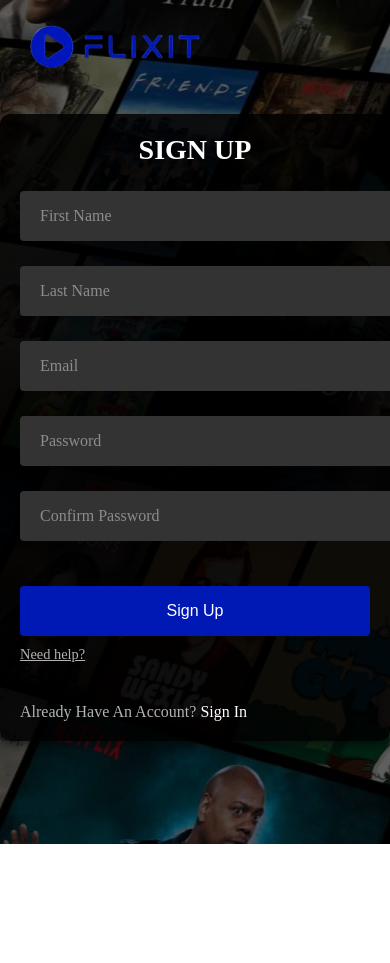
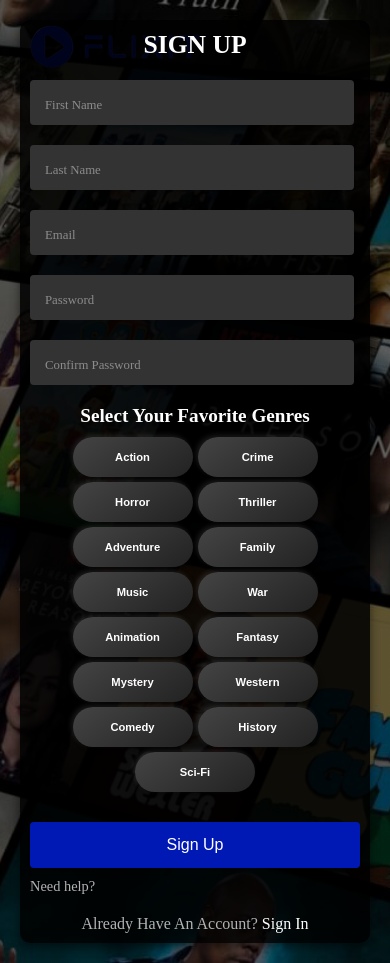
Before and after one commit to bigsausage552/Assignment-6, a React (Vite) app: page /signup in a window 390 px wide. Before the commit the page ends 844 px from the top, so only its background shows below. Built offline with nearby package versions, Linux system fonts and the light colour scheme.

Commit message:
updated genres

```diff
--- a/src/App.jsx
+++ b/src/App.jsx
@@ -1,4 +1,5 @@
 import { BrowserRouter as Router, Routes, Route } from "react-router-dom";
+import { StoreProvider } from "./context/Context.jsx";
 import "./App.css";
 import HomeView from "./views/HomeView.jsx";
 import SignInView from "./views/SignInView.jsx";
@@ -10,6 +11,7 @@ import DetailView from "./views/DetailView.jsx";
 
 function App() {
   return (
+    <StoreProvider>
       <Router>
         <Routes>
           <Route path="/" element={<HomeView />} />
@@ -21,6 +23,7 @@ function App() {
           </Route>
         </Routes>
       </Router>
+    </StoreProvider>
   );
 }
 
--- a/src/components/Genres.jsx
+++ b/src/components/Genres.jsx
@@ -12,7 +12,11 @@ function Genres({ genres }) {
           const isActive = location.pathname === `/movies/genre/${genre.id}`;
 
           return (
-            <button key={genre.id} className={`genre-button ${isActive ? "active-genre" : ""}`}><Link to={`/movies/genre/${genre.id}`} className="genre-link">{genre.genre}</Link></button>
+            <button key={genre.id} className={`genre-button ${isActive ? "active-genre" : ""}`}>
+              <Link to={`/movies/genre/${genre.id}`} className="genre-link">
+                {genre.name}
+              </Link>
+            </button>
           );
         })}
       </div>
--- /dev/null
+++ b/src/context/Context.jsx
@@ -0,0 +1,22 @@
+import { createContext, useState, useContext } from "react";
+import { Map } from 'immutable';
+
+const StoreContext = createContext();
+
+export const StoreProvider = ({ children }) => {
+  const [email, setEmail] = useState("");
+  const [pass, setPass] = useState("");
+  const [firstName, setFirstName] = useState("");
+  const [lastName, setLastName] = useState("");
+  const [genres, setGenres] = useState([]);
+
+  return (
+    <StoreContext.Provider value={{ email, setEmail, pass, setPass, genres, setGenres, firstName, setFirstName, lastName, setLastName }}>
+      {children}
+    </StoreContext.Provider>
+  );
+}
+
+export const useStoreContext = () => {
+  return useContext(StoreContext);
+}
--- a/src/views/MoviesView.jsx
+++ b/src/views/MoviesView.jsx
@@ -2,21 +2,13 @@ import { Outlet } from "react-router-dom";
 import Genres from "../components/Genres";
 import Header from "../components/Header.jsx";
 import Footer from "../components/Footer.jsx";
+import { useStoreContext } from "../context/Context.jsx";
 import './MoviesView.css';
 
 function MoviesView() {
-  const genres = [
-    { genre: "Action", id: 28 },
-    { genre: "Adventure", id: 12 },
-    { genre: "Comedy", id: 35 },
-    { genre: "Crime", id: 80 },
-    { genre: "Western", id: 37 },
-    { genre: "Family", id: 10751 },
-    { genre: "Science Fiction", id: 878 },
-    { genre: "Thriller", id: 53 },
-    { genre: "Fantasy", id: 14 },
-    { genre: "Animation", id: 16 },
-  ];
+  const { genres } = useStoreContext();
+
+  console.log(genres);
 
   return (
     <div>
--- a/src/views/SignUpView.css
+++ b/src/views/SignUpView.css
@@ -6,55 +6,55 @@
   padding: 20px 20px;
 }
 
-
 .sign-up-page {
-  height: 100vh;
+  min-height: 100vh;
   background-image: linear-gradient(to bottom, rgba(0, 0, 0, 0.5), rgba(0, 0, 0, 0.5)), url(/src/imgs/background.jpg);
-  background-image: opacity;
-  background-position: center;
+  background-position: bottom center;
   background-repeat: no-repeat;
   background-size: cover;
   display: flex;
   justify-content: center;
-  align-items: center;
+  align-items: flex-start;
+  padding: 20px;
+  position: relative;
 }
 
 .sign-up {
-  width: 90%;
-  margin-top: 10px;
-  max-width: 430px;
-  padding: 30px;
+  width: 95%;
+  max-width: 400px;
+  padding: 20px;
   border-radius: 10px;
   background: rgba(0, 0, 0, 0.85);
   box-shadow: 0 4px 10px rgba(0, 0, 0, 0.5);
+  z-index: 2;
 }
 
 .sign-up h2 {
   color: #fff;
-  font-size: 2rem;
-  margin-bottom: 20px;
+  font-size: 1.8rem;
+  margin-bottom: 15px;
   text-align: center;
 }
 
 .sign-up form {
-  margin: 25px 0 40px;
+  margin: 20px 0;
 }
 
 form .info {
   position: relative;
-  margin-bottom: 25px;
+  margin-bottom: 15px;
 }
 
 .info input {
-  width: 100%;
+  width: 92%;
   max-width: 390px;
-  height: 50px;
+  height: 45px;
   background: #333;
   border: none;
   border-radius: 4px;
   color: #fff;
-  font-size: 1rem;
-  padding: 0px 20px;
+  font-size: 0.95rem;
+  padding: 0px 15px;
   transition: all 0.2s ease, transform 0.2s ease;
 }
 
@@ -65,17 +65,17 @@ form .info {
 }
 
 .info input:is(:focus, :valid) {
-  padding: 16px 20px 0;
+  padding: 14px 15px 0;
 }
 
 .info label {
   position: absolute;
-  left: 20px;
+  left: 15px;
   top: 50%;
   color: #8c8c8c;
   pointer-events: none;
   transform: translateY(-50%);
-  font-size: 1rem;
+  font-size: 0.9rem;
   transition: transform 0.2s ease, font-size 0.2s ease;
 }
 
@@ -86,13 +86,13 @@ form .info {
 
 form .sign-up-btn {
   width: 100%;
-  padding: 16px 0;
+  padding: 14px 0;
   font-size: 1rem;
   border: none;
   color: #fff;
   font-weight: 500;
   border-radius: 4px;
-  margin: 20px 0 10px;
+  margin: 15px 0 10px;
   background: rgb(0, 25, 181);
   cursor: pointer;
   transition: background-color 0.2s ease, transform 0.2s ease;
@@ -100,7 +100,7 @@ form .sign-up-btn {
 
 form .sign-up-btn:hover {
   background: rgb(0, 16, 122);
-  transform: scale(1.05);
+  transform: scale(1.03);
 }
 
 form .help {
@@ -109,21 +109,18 @@ form .help {
   align-items: center;
 }
 
-form .remember {
-  display: flex;
-  align-items: center;
+form .help a {
+  font-size: 0.9rem;
+  color: #b3b3b3;
+  text-decoration: none;
 }
 
-form .remember input {
-  margin-right: 5px;
-  accent-color: #b3b3b3;
+form .help a:hover {
+  text-decoration: underline;
 }
 
-form .help :where(label, a) {
-  font-size: 0.9rem;
-}
-
-.sign-up :where(label, p, a) {
+.sign-up p {
+  text-align: center;
   color: #b3b3b3;
 }
 
@@ -137,27 +134,105 @@ form .help :where(label, a) {
   text-decoration: underline;
 }
 
+.genre-select-container {
+  margin: 15px 0;
+  text-align: center;
+}
+
+.genre-select-container h3 {
+  color: #fff;
+  font-size: 1.3rem;
+  margin-bottom: 10px;
+}
+
+.genres-grid {
+  display: flex;
+  flex-wrap: wrap;
+  gap: 10px;
+  justify-content: center;
+  align-items: center;
+}
+
+.genre-select-button {
+  width: 120px;
+  height: 40px;
+  display: flex;
+  justify-content: center;
+  align-items: center;
+  font-size: 0.9rem;
+  font-weight: bold;
+  border: none;
+  border-radius: 20px;
+  background: linear-gradient(145deg, #444, #222);
+  color: #fff;
+  cursor: pointer;
+  box-shadow: 2px 2px 5px rgba(0, 0, 0, 0.4), -2px -2px 5px rgba(255, 255, 255, 0.1);
+  transition: background 0.3s, transform 0.2s, box-shadow 0.3s;
+}
+
+.genre-select-button:hover {
+  background: linear-gradient(145deg, #555, #333);
+  box-shadow: 3px 3px 7px rgba(0, 0, 0, 0.5), -3px -3px 7px rgba(255, 255, 255, 0.15);
+  transform: scale(1.05);
+}
+
+.genre-select-button.selected {
+  background: linear-gradient(145deg, rgb(0, 25, 181), rgb(0, 16, 122));
+  color: #fff;
+  box-shadow: 3px 3px 7px rgba(0, 0, 0, 0.5), -3px -3px 7px rgba(0, 16, 122, 0.5);
+  transform: scale(1.08);
+}
+
+.genre-select-button.selected:hover {
+  background: linear-gradient(145deg, rgb(0, 30, 200), rgb(0, 20, 140));
+  box-shadow: 4px 4px 10px rgba(0, 0, 0, 0.6), -4px -4px 10px rgba(0, 20, 140, 0.6);
+}
+
 @media (max-width: 740px) {
   .sign-up {
-    top: 45%;
-    width: 100%;
-    padding: 20px;
+    padding: 15px;
+  }
+
+  .sign-up h2 {
+    font-size: 1.6rem;
   }
 
   .info input {
-    width: 100%;
+    font-size: 0.85rem;
+    padding: 0 10px;
   }
 
-  .sign-up h2 {
-    font-size: 1.75rem;
+  .info label {
+    font-size: 0.8rem;
+  }
+
+  .genre-select-container h3 {
+    font-size: 1.2rem;
+  }
+
+  .genre-select-button {
+    font-size: 0.75rem;
+    padding: 6px 8px;
   }
 
   .sign-up-btn {
-    font-size: 1.1rem;
-    padding: 14px 0;
+    font-size: 0.95rem;
+    padding: 12px 0;
+  }
+}
+
+@media (max-width: 500px) {
+  .genres-grid {
+    grid-template-columns: repeat(auto-fit, minmax(70px, 1fr));
+    gap: 5px;
   }
 
-  .info {
-    margin-bottom: 20px;
+  .sign-up {
+    padding: 10px;
+  }
+
+  .genre-select-button {
+    font-size: 0.7rem;
+    padding: 5px 6px;
   }
 }
--- a/src/views/SignUpView.jsx
+++ b/src/views/SignUpView.jsx
@@ -1,19 +1,63 @@
 import { useNavigate } from 'react-router-dom';
 import { useState } from 'react';
 import { Link } from 'react-router-dom';
+import { useStoreContext } from '../context/Context';
 import './SignUpView.css';
 
 function SignUpView() {
   const navigate = useNavigate();
-  const [pass, setPass] = useState('');
+  const [firstNameInput, setFirstNameInput] = useState('');
+  const [lastNameInput, setLastNameInput] = useState('');
+  const [emailInput, setEmailInput] = useState('');
+  const [passInput, setPassInput] = useState('');
   const [confirmPass, setConfirmPass] = useState('');
+  const [selectedGenres, setSelectedGenres] = useState([]);
+
+  const { setEmail, setPass, setFirstName, setLastName, setGenres } = useStoreContext();
+
+  const genres = [
+    { id: 28, name: 'Action' },
+    { id: 80, name: 'Crime' },
+    { id: 27, name: 'Horror' },
+    { id: 53, name: 'Thriller' },
+    { id: 12, name: 'Adventure' },
+    { id: 10751, name: 'Family' },
+    { id: 10402, name: 'Music' },
+    { id: 10752, name: 'War' },
+    { id: 16, name: 'Animation' },
+    { id: 14, name: 'Fantasy' },
+    { id: 9648, name: 'Mystery' },
+    { id: 37, name: 'Western' },
+    { id: 35, name: 'Comedy' },
+    { id: 36, name: 'History' },
+    { id: 878, name: 'Sci-Fi' },
+  ];
+
+  const handleGenreClick = (id) => {
+    if (selectedGenres.includes(id)) {
+      setSelectedGenres(selectedGenres.filter((genreId) => genreId !== id));
+    } else if (selectedGenres.length < 10) {
+      setSelectedGenres([...selectedGenres, id]);
+    } else {
+      alert('You can only select 10 genres');
+    }
+    console.log(selectedGenres);
+  };
 
   const handleSubmit = (event) => {
     event.preventDefault();
 
-    if (pass != confirmPass) {
-      alert("Password Don't Match")
+    if (passInput !== confirmPass) {
+      alert("Password Don't Match");
+    } else if (selectedGenres.length != 10) {
+      alert("Select 10 genres");
     } else {
+      setEmail(emailInput);
+      setPass(passInput);
+      setFirstName(firstNameInput);
+      setLastName(lastNameInput);
+      setGenres(selectedGenres);
+
       navigate('/signin');
     }
   };
@@ -28,25 +72,42 @@ function SignUpView() {
           <h2>SIGN UP</h2>
           <form onSubmit={handleSubmit}>
             <div className="info">
-              <input type="text" name="first" required />
+              <input type="text" name="first" onChange={(e) => setFirstNameInput(e.target.value)} required />
               <label>First Name</label>
             </div>
             <div className="info">
-              <input type="text" name="last" required />
+              <input type="text" name="last" onChange={(e) => setLastNameInput(e.target.value)} required />
               <label>Last Name</label>
             </div>
             <div className="info">
-              <input type="email" name="email" required />
+              <input type="email" name="email" onChange={(e) => setEmailInput(e.target.value)} required />
               <label>Email</label>
             </div>
             <div className="info">
-              <input type="password" name="password" onChange={(e) => setPass(e.target.value)} required />
+              <input type="password" name="password" onChange={(e) => setPassInput(e.target.value)} required />
               <label>Password</label>
             </div>
             <div className="info">
               <input type="password" name="confirmPassword" onChange={(e) => setConfirmPass(e.target.value)} required />
               <label>Confirm Password</label>
             </div>
+
+            <div className="genre-select-container">
+              <h3>Select Your Favorite Genres</h3>
+              <div className="genres-grid">
+                {genres.map((genre) => (
+                  <button
+                    key={genre.id}
+                    type="button"
+                    className={`genre-select-button ${selectedGenres.includes(genre.id) ? 'selected' : ''}`}
+                    onClick={() => handleGenreClick(genre.id)}
+                  >
+                    {genre.name}
+                  </button>
+                ))}
+              </div>
+            </div>
+
             <button className="sign-up-btn" type="submit">Sign Up</button>
             <div className="help">
               <Link to="#">Need help?</Link>
```
Also changed, not shown: src/views/SignInView.jsx (+25 -12 lines). Lines whose indentation alone changed are shown as unchanged.
